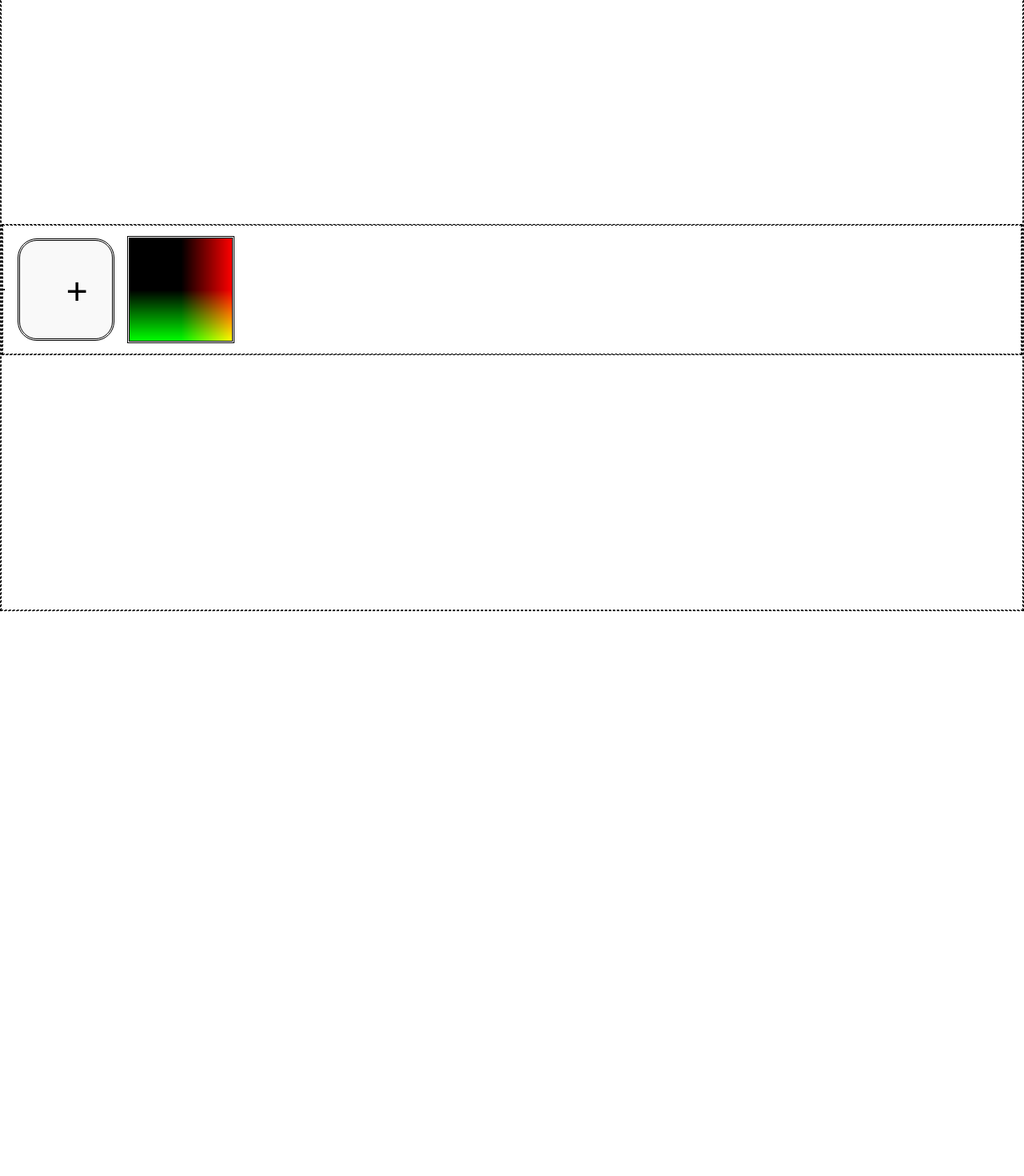
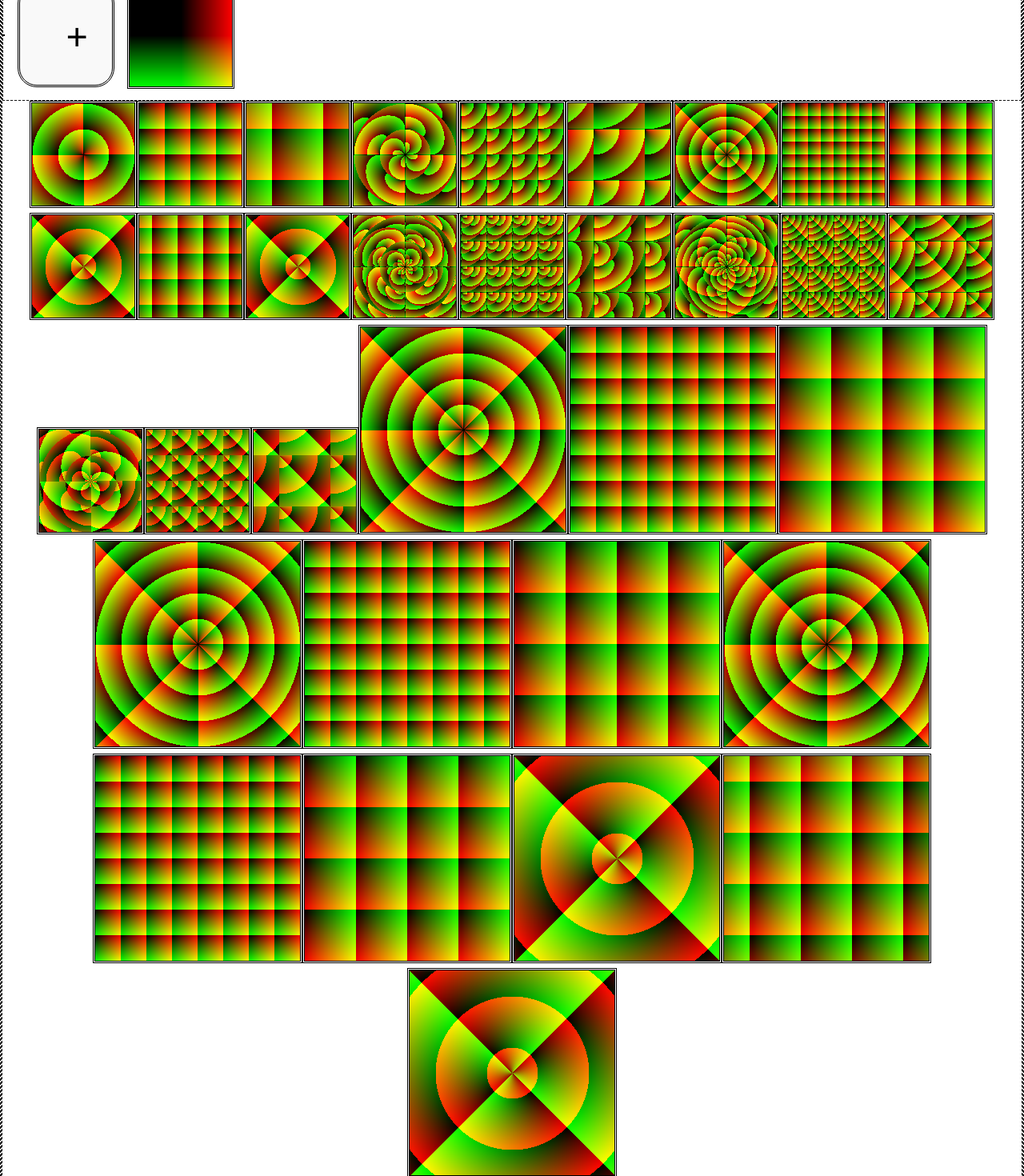
Before and after one commit to pjm0/Composition, a React (Vite) app: page / in a window 1280 px wide. Shown: the part 40-1510 px from the top of the page at 80% size. Before the commit the page ends 804 px from the top, so only its background shows below. Built offline with nearby package versions, Linux system fonts and the light colour scheme.

Commit message:
Reenable composition demos

```diff
--- a/src/App.tsx
+++ b/src/App.tsx
@@ -3,6 +3,7 @@ import './App.css'
 import ViewPort from './ViewPort.tsx'
 import FunctionEditor from './FunctionEditor.tsx'
 import CompositionChain from './CompositionChain.tsx'
+import { f, g, h, composition } from './Functions.js'
 
 // const comp = (f, g) => {
 //   return (args) => f(g(args));
@@ -15,7 +16,7 @@ import CompositionChain from './CompositionChain.tsx'
 // const f = ([x,y])=>[mod(nAtan2(y,x)*4,1), mod(2*(x**2 + y**2)**0.5, 1)];
 
 // const h = ([x,y])=>[mod(y+0.5,1),mod(x+0.5,1)];
-
+const comp=composition;
 
 function App() {
 
@@ -24,10 +25,10 @@ function App() {
     <CompositionChain></CompositionChain>
  {/*   <FunctionEditor functionName="radialGrid"></FunctionEditor>
     <br/>*/}
-{/*   <ViewPort fn={f}></ViewPort>
+   <ViewPort fn={f}></ViewPort>
    <ViewPort fn={g}></ViewPort>
-   <ViewPort fn={h}></ViewPort>*/}
-{/*
+   <ViewPort fn={h}></ViewPort>
+
    <ViewPort fn={comp(f,f)}></ViewPort>
    <ViewPort fn={comp(f,g)}></ViewPort>
    <ViewPort fn={comp(f,h)}></ViewPort>
@@ -62,7 +63,7 @@ function App() {
 
    <ViewPort fn={comp(h,f)} size={256}></ViewPort>
    <ViewPort fn={comp(h,g)} size={256}></ViewPort>
-   <ViewPort fn={comp(h,f)} size={256}></ViewPort>*/}
+   <ViewPort fn={comp(h,f)} size={256}></ViewPort>
     </>
     )
 }
--- a/src/CompositionChain.tsx
+++ b/src/CompositionChain.tsx
@@ -10,12 +10,8 @@ const CompositionChain = (params) => {
 	const [fnList, setFnList] = useState([]);
 	const [nextId, setNextId] = useState(0);
 
-	const deepCopy = (obj) => {
-		return JSON.parse(JSON.stringify(obj));
-	}
-
 	const loadFunction = (fnName) => {
-		const functionEntry = deepCopy(functions[fnName]);
+		const functionEntry = functions[fnName];
 		functionEntry.f = functions[fnName].f;
 		functionEntry[fnName] = fnName;
 		functionEntry.renderFn = functionEntry.f(functionEntry.values);
--- a/src/Functions.js
+++ b/src/Functions.js
@@ -81,4 +81,4 @@ const radialGrid = ({angleDivisions,
 
 
 
-export { functions, composition };
+export { functions, composition, f, g, h };
```
